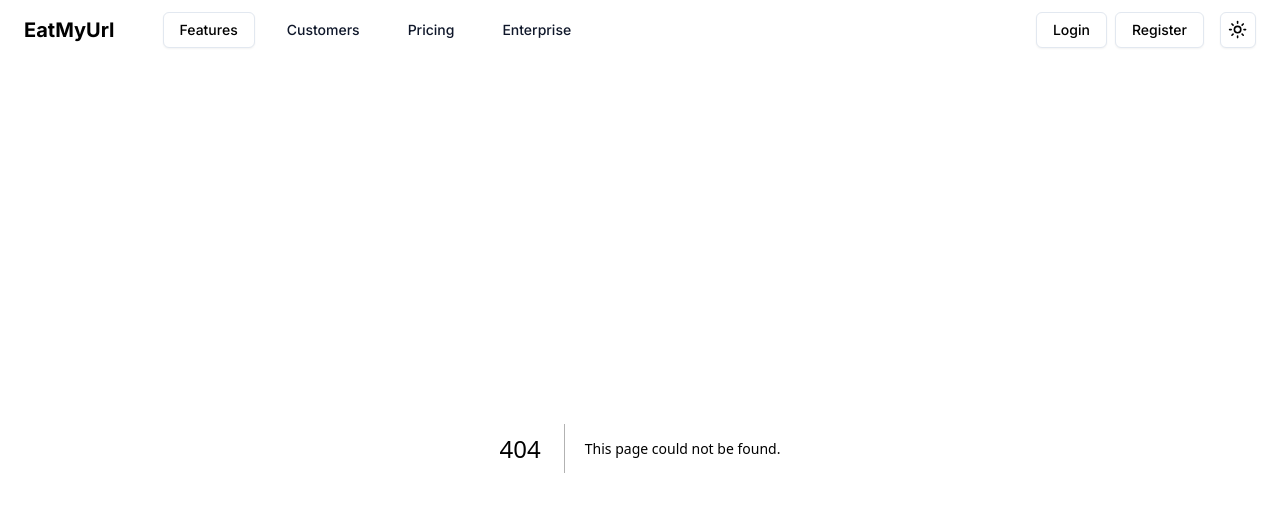
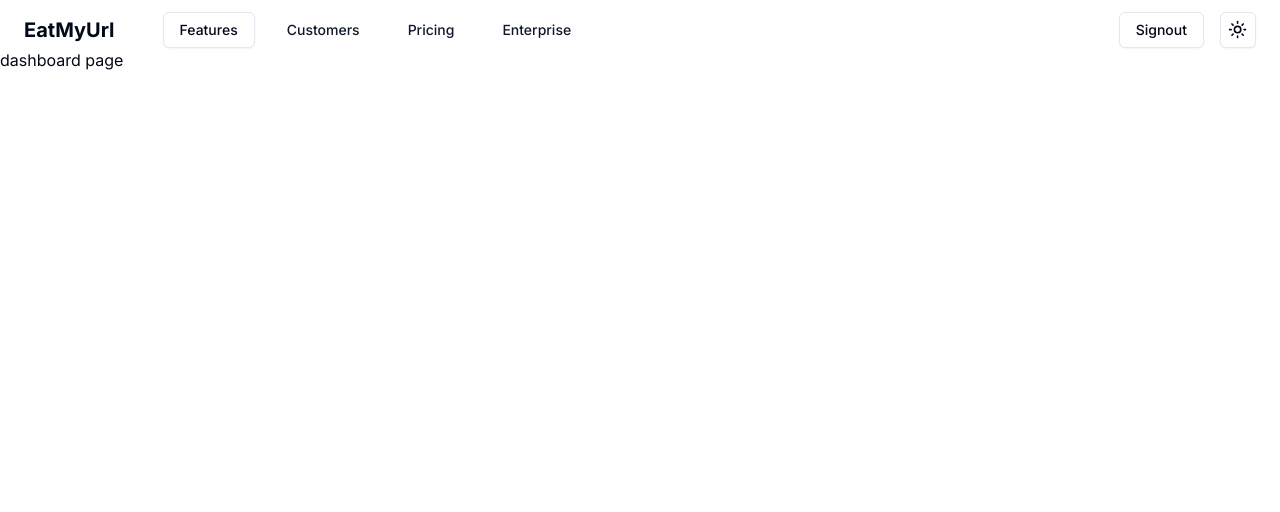
Before and after one commit to vigneshshettyin/EatMyURL, a Next.js app: page /dashboard in a window 1280 px wide. Before the commit this address had no page. Shown: the top 512 px of the page. Built offline with nearby package versions, Linux system fonts and the light colour scheme.

Commit message:
some bugs fixed

```diff
--- /dev/null
+++ b/app/dashboard/page.tsx
@@ -0,0 +1,7 @@
+"use client"
+
+export default function dashboard(){
+    return <div>
+        dashboard page
+    </div>
+}
--- a/app/signin/page.tsx
+++ b/app/signin/page.tsx
@@ -1,6 +1,6 @@
 "use client"
 
-import React from 'react'
+import React, { useEffect } from 'react'
 import {Card,CardContent,CardDescription,CardFooter,CardHeader,CardTitle,} from "@/components/ui/card"
 import { Label } from "@/components/ui/label"
 import { Input } from "@/components/ui/input"
@@ -41,7 +41,7 @@ const SignupPage = () => {
                         toast({
                             title: "User logged in successfully !!"
                         })
-                        router.push('/')
+                        router.push('/dashboard')
                     }
                     else{
                         toast({
--- a/app/signup/page.tsx
+++ b/app/signup/page.tsx
@@ -1,6 +1,6 @@
 "use client"
 
-import React, { useState } from 'react'
+import React, { useState,useEffect } from 'react'
 import {Card,CardContent,CardDescription,CardFooter,CardHeader,CardTitle,} from "@/components/ui/card"
 import { Label } from "@/components/ui/label"
 import { Input } from "@/components/ui/input"
--- a/components/ui/Appbar.tsx
+++ b/components/ui/Appbar.tsx
@@ -1,7 +1,7 @@
 "use client"
 import { Label } from "@/components/ui/label";
 import { ModeToggle } from "./ModeToggle";
-import { signOut, useSession,getSession, signIn } from "next-auth/react";
+import { signOut,signIn } from "next-auth/react";
 import {
     Menubar,
     MenubarContent,
@@ -13,9 +13,12 @@ import {
   } from "@/components/ui/menubar"
 import { Button } from "./button";
 import { useRouter } from "next/navigation";
+import { usePathname } from 'next/navigation'
+import { toast } from "./use-toast";
 
 export function Appbar(){
     const router = useRouter()
+    const pathname = usePathname()
 
     return <div className="flex mt-3 px-6">
         <div className="flex mt-1">
@@ -26,8 +29,8 @@ export function Appbar(){
             <MenubarMenu>
                 <MenubarTrigger>Features</MenubarTrigger>
                 <MenubarContent>
-                    <MenubarItem>New Tab</MenubarItem>
-                    <MenubarItem>New Window</MenubarItem>
+                    <MenubarItem>Shorten</MenubarItem>
+                    <MenubarItem>View Analytics</MenubarItem>
                     <MenubarSeparator />
                     <MenubarItem>Share</MenubarItem>
                     <MenubarSeparator />
@@ -40,10 +43,16 @@ export function Appbar(){
         <Button variant='link' className="ml-4">Enterprise</Button>
         </div>
         <div className="absolute right-6 flex">
-        <div>
+        {pathname == '/dashboard'?<div><Button variant='outline' className="mr-4" onClick={async ()=>{
+            router.push('/signin')
+            //@ts-ignore
+            await new Promise((res)=>setTimeout(res,100))
+            signOut()
+            }}>Signout</Button></div>:<div>
         <Button variant='outline' onClick={()=>signIn()} className="mr-2">Login</Button>
         <Button variant='outline' className="mr-4" onClick={()=>router.push('/signup')}>Register</Button>
-        </div>
+        </div>}
+
         <ModeToggle/>
         </div>
     </div>
--- a/lib/actions/register.ts
+++ b/lib/actions/register.ts
@@ -2,10 +2,7 @@
 import { PrismaClient } from "@prisma/client";
 
 
-const prisma = new PrismaClient
-type registerReturn = {
-    status : Number
-}
+const prisma = new PrismaClient()
 
 export async function register (email:string,password:string) {
     try{
```
